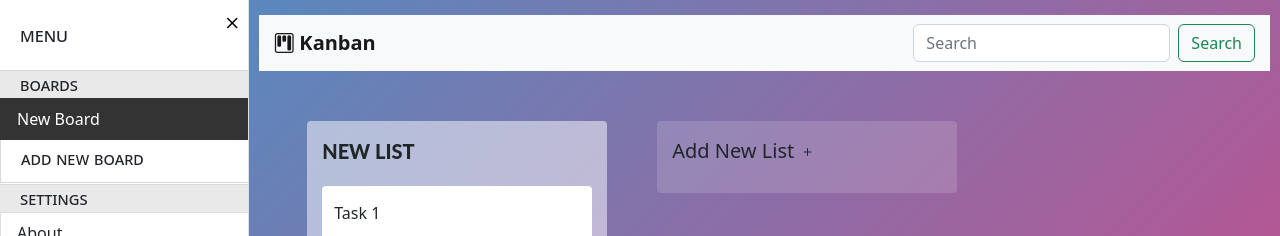
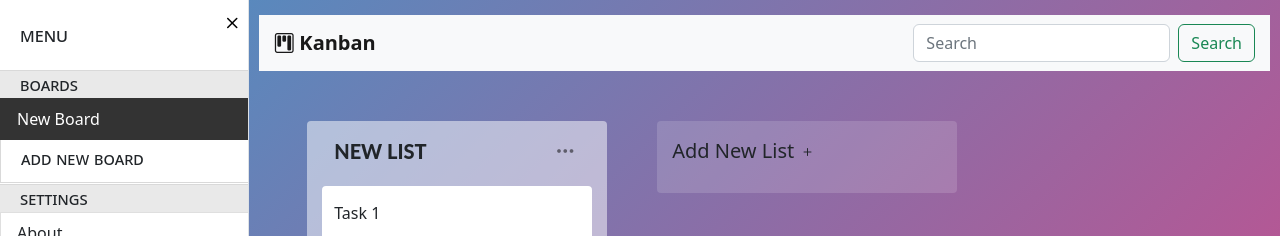
Before and after one commit to m-dorsey/Kanban-Task-Management, an Angular app: page / in a window 1280 px wide. Both pictures are taken after a click on the link "New Board". Shown: the top 236 px of the page. Built offline with nearby package versions, Linux system fonts and the light colour scheme.

Commit message:
created menu for column actions

```diff
--- a/src/app/main/main.component.html
+++ b/src/app/main/main.component.html
@@ -465,9 +465,44 @@
 
                                             <div class="board-column" *ngFor="let column of currentBoard.columns">
 
-                                                <div class="column-title" id="column-title" (click)="renameColumn(currentBoard, column)">
-                                                    {{ column.name }}
-                                                </div> <!-- column title -->
+                                                <!-- <div class="column-title" id="column-title">
+                                                    <span (click)="renameColumn(currentBoard, column)">{{ column.name }}</span>
+                                                    <span>
+                                                        <button type="button"
+                                                            class="btn column-actions"
+                                                            data-toggle="dropdown">
+                                                            <i class="bi bi-three-dots"></i>
+                                                        </button>
+                                                        <div class="dropdown-menu">
+                                                            ...
+                                                        </div>
+                                                    </span>
+                                                </div> column title -->
+
+                                                <div class="container-fluid">
+                                                    <div class="row">
+                                                        <div class="col column-title">
+                                                            {{column.name}}
+                                                        </div>
+                                                        <div class="col-auto">
+                                                            <div class="column-actions d-flex justify-content-center"
+                                                                data-toggle="dropdown">
+                                                                <i class="bi bi-three-dots"></i>
+                                                            </div>
+                                                            <div class="dropdown-menu">
+                                                                <h6 class="dropdown-header">List Actions</h6>
+                                                                <div class="dropdown-divider"></div>
+                                                                <a class="dropdown-item" href="#">Add Task</a>
+                                                                <!-- <a class="dropdown-item" href="#">Another action</a>
+                                                                <a class="dropdown-item" href="#">Something else here</a> -->
+                                                                <div class="dropdown-divider"></div>
+                                                                <a class="dropdown-item" href="#">Delete List</a>
+                                                            </div>
+
+                                                        </div>
+                                                    </div>
+
+                                                </div>
 
                                                 <div class="tasks-container">
                                                     <div class="task" *ngFor="let item of column.tasks">
--- a/src/app/main/main.component.scss
+++ b/src/app/main/main.component.scss
@@ -259,11 +259,31 @@ body {
                 }
 
                 .column-title {
+                    display: flex;
                     font-size: 20px;
                     font-weight: 800;
                     font-family: 'Lato', sans-serif;
                     text-transform: uppercase;
                     margin-bottom: 20px;
+                    // background: red;
+                }
+
+                .column-title:hover {
+                    cursor: pointer;
+                }
+
+                .column-actions {
+                    color: rgba(0, 0, 0, 0.5);
+                    font-size: 20px;
+                    height: 30px;
+                    width: 30px;
+                    border-radius: 4px;
+
+                }
+
+                .column-actions:hover {
+                    background: rgba(white, 0.3);
+                    cursor: pointer;
                 }
 
                 &:last-child{
@@ -284,6 +304,8 @@ body {
     }
 
 }
+
+
 
 
 
```
